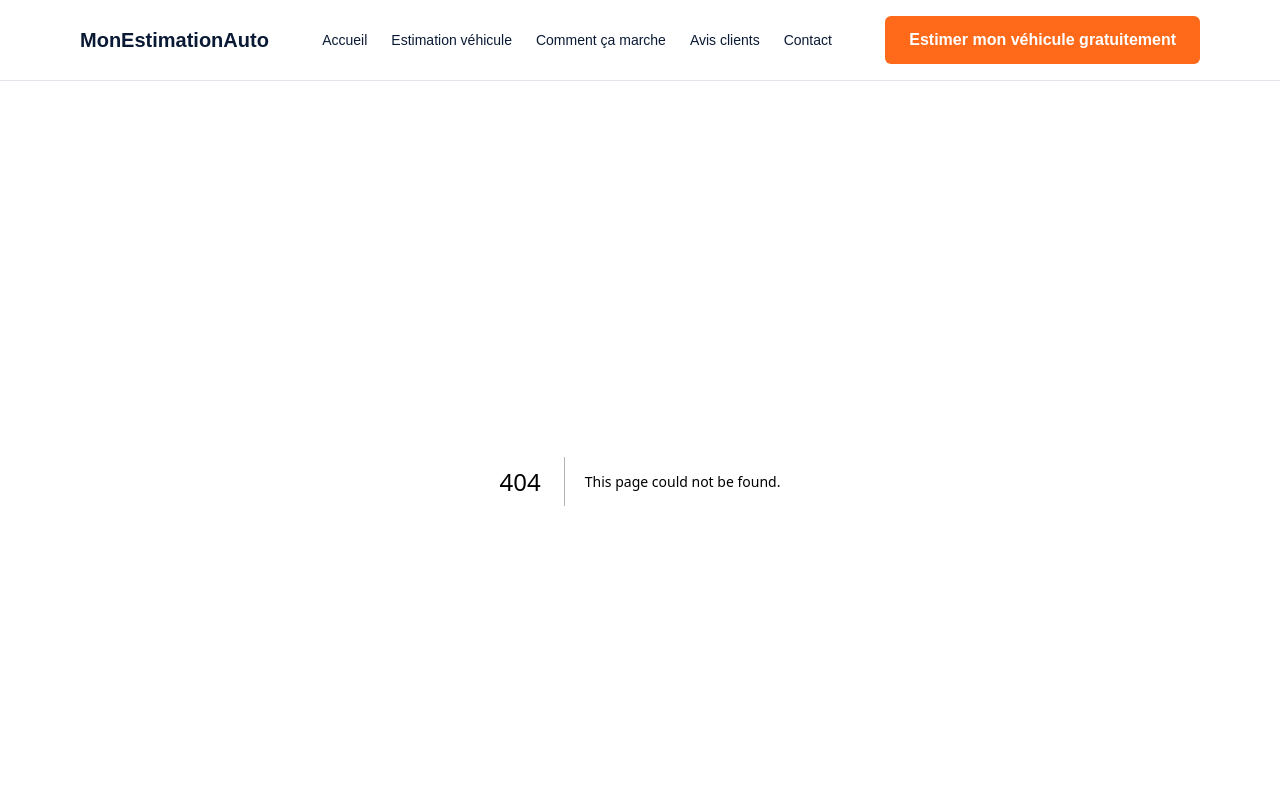
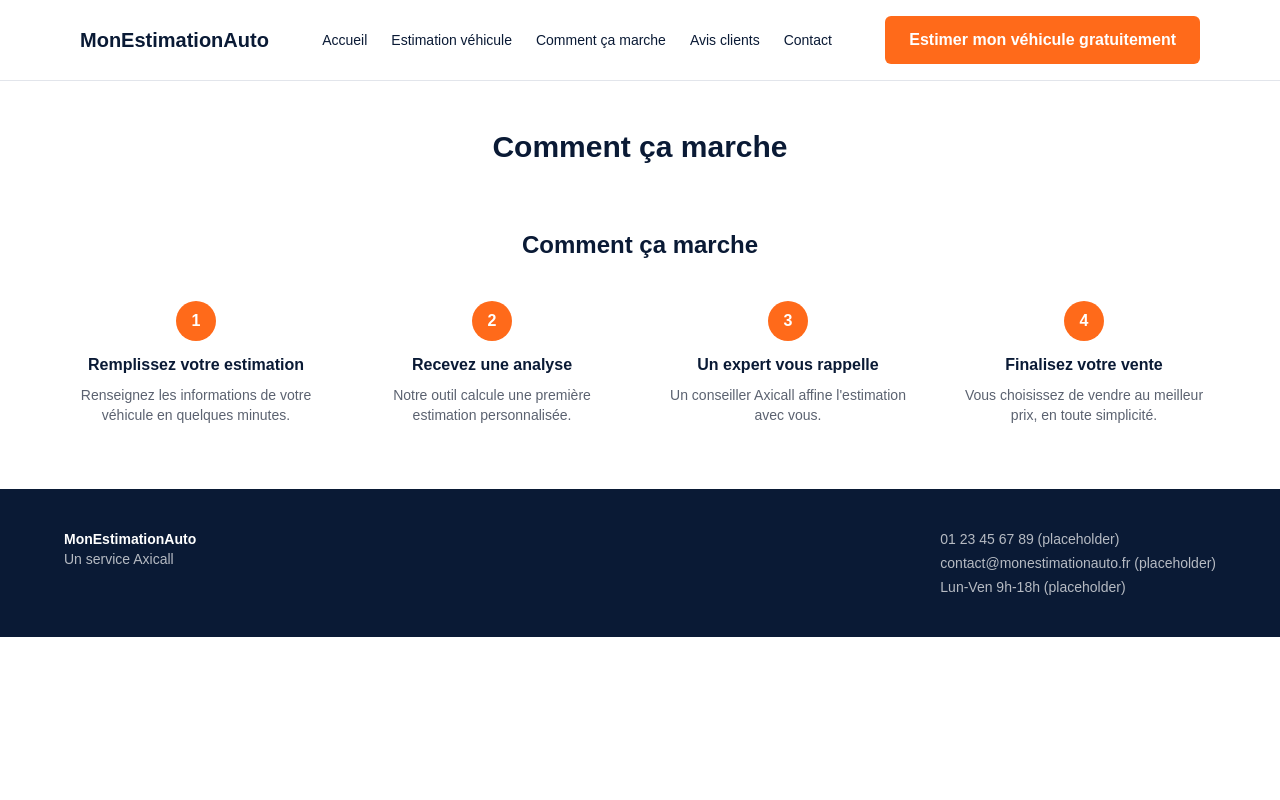
Before and after one commit to XxSpeedTouchxX/AXICALL, a Next.js app: page /comment-ca-marche in a window 1280 px wide. Before the commit this address had no page. Shown: the top 800 px of the page. Built offline with nearby package versions, Linux system fonts and the light colour scheme.

Commit message:
Add How It Works, Testimonials, FAQ sections and pages

```diff
--- /dev/null
+++ b/app/avis-clients/page.tsx
@@ -0,0 +1,16 @@
+import type { Metadata } from "next";
+import { Testimonials } from "@/components/sections/Testimonials";
+
+export const metadata: Metadata = {
+  title: "Avis clients | MonEstimationAuto",
+  description: "Découvrez les témoignages de nos clients ayant estimé et vendu leur véhicule.",
+};
+
+export default function AvisClientsPage() {
+  return (
+    <main>
+      <h1 className="pt-12 text-center text-3xl font-bold text-[var(--color-navy)]">Avis clients</h1>
+      <Testimonials />
+    </main>
+  );
+}
--- /dev/null
+++ b/app/comment-ca-marche/page.tsx
@@ -0,0 +1,18 @@
+import type { Metadata } from "next";
+import { HowItWorks } from "@/components/sections/HowItWorks";
+
+export const metadata: Metadata = {
+  title: "Comment ça marche | MonEstimationAuto",
+  description: "Découvrez les 4 étapes pour estimer et vendre votre véhicule rapidement.",
+};
+
+export default function CommentCaMarchePage() {
+  return (
+    <main>
+      <h1 className="pt-12 text-center text-3xl font-bold text-[var(--color-navy)]">
+        Comment ça marche
+      </h1>
+      <HowItWorks />
+    </main>
+  );
+}
--- /dev/null
+++ b/app/faq/page.tsx
@@ -0,0 +1,18 @@
+import type { Metadata } from "next";
+import { FAQAccordion } from "@/components/sections/FAQAccordion";
+
+export const metadata: Metadata = {
+  title: "FAQ | MonEstimationAuto",
+  description: "Toutes les réponses à vos questions sur l'estimation et la vente de votre véhicule.",
+};
+
+export default function FAQPage() {
+  return (
+    <main className="px-4 py-12">
+      <h1 className="mb-10 text-center text-3xl font-bold text-[var(--color-navy)]">
+        Questions fréquentes
+      </h1>
+      <FAQAccordion />
+    </main>
+  );
+}
--- /dev/null
+++ b/components/sections/FAQAccordion.tsx
@@ -0,0 +1,32 @@
+"use client";
+
+import { useState } from "react";
+
+const FAQS = [
+  { q: "L'estimation est-elle gratuite ?", a: "Oui, l'estimation est 100% gratuite et sans engagement." },
+  { q: "Dois-je vendre mon véhicule ?", a: "Non, l'estimation ne vous engage à rien. Vous restez libre de vendre ou non." },
+  { q: "Combien de temps faut-il pour avoir une réponse ?", a: "Un expert vous recontacte généralement sous 24h ouvrées." },
+  { q: "Quels véhicules acceptez-vous ?", a: "Tous types de véhicules d'occasion, essence, diesel, hybride ou électrique." },
+];
+
+export function FAQAccordion() {
+  const [openIndex, setOpenIndex] = useState<number | null>(null);
+
+  return (
+    <div className="mx-auto flex max-w-3xl flex-col gap-3">
+      {FAQS.map((faq, i) => (
+        <div key={faq.q} className="rounded-lg border border-[var(--color-gray-200)]">
+          <button
+            onClick={() => setOpenIndex(openIndex === i ? null : i)}
+            className="w-full px-5 py-4 text-left font-medium text-[var(--color-navy)]"
+          >
+            {faq.q}
+          </button>
+          {openIndex === i && (
+            <p className="px-5 pb-4 text-[var(--color-gray-600)]">{faq.a}</p>
+          )}
+        </div>
+      ))}
+    </div>
+  );
+}
--- /dev/null
+++ b/components/sections/HowItWorks.tsx
@@ -0,0 +1,28 @@
+const STEPS = [
+  { title: "Remplissez votre estimation", desc: "Renseignez les informations de votre véhicule en quelques minutes." },
+  { title: "Recevez une analyse", desc: "Notre outil calcule une première estimation personnalisée." },
+  { title: "Un expert vous rappelle", desc: "Un conseiller Axicall affine l'estimation avec vous." },
+  { title: "Finalisez votre vente", desc: "Vous choisissez de vendre au meilleur prix, en toute simplicité." },
+];
+
+export function HowItWorks({ preview = false }: { preview?: boolean }) {
+  const steps = preview ? STEPS.slice(0, 4) : STEPS;
+  return (
+    <section className="px-4 py-16">
+      <h2 className="mb-10 text-center text-2xl font-bold text-[var(--color-navy)]">
+        Comment ça marche
+      </h2>
+      <div className="mx-auto grid max-w-6xl gap-8 sm:grid-cols-2 lg:grid-cols-4">
+        {steps.map((s, i) => (
+          <div key={s.title} className="text-center">
+            <div className="mx-auto mb-3 flex h-10 w-10 items-center justify-center rounded-full bg-[var(--color-orange)] font-bold text-white">
+              {i + 1}
+            </div>
+            <h3 className="mb-2 font-semibold text-[var(--color-navy)]">{s.title}</h3>
+            <p className="text-sm text-[var(--color-gray-600)]">{s.desc}</p>
+          </div>
+        ))}
+      </div>
+    </section>
+  );
+}
--- /dev/null
+++ b/components/sections/Testimonials.tsx
@@ -0,0 +1,24 @@
+const TESTIMONIALS = [
+  { name: "Sophie L.", city: "Nantes", text: "Estimation reçue en 2 minutes et rappelée le jour même. Vente conclue en une semaine." },
+  { name: "Karim B.", city: "Toulouse", text: "Process simple, pas de mauvaise surprise sur le prix annoncé." },
+  { name: "Amélie R.", city: "Lille", text: "J'ai comparé plusieurs offres, celle-ci était la plus rapide et la plus claire." },
+];
+
+export function Testimonials({ preview = false }: { preview?: boolean }) {
+  const items = preview ? TESTIMONIALS.slice(0, 2) : TESTIMONIALS;
+  return (
+    <section className="bg-white px-4 py-16">
+      <h2 className="mb-10 text-center text-2xl font-bold text-[var(--color-navy)]">Avis clients</h2>
+      <div className="mx-auto grid max-w-6xl gap-6 sm:grid-cols-2 lg:grid-cols-3">
+        {items.map((t) => (
+          <blockquote key={t.name} className="rounded-lg border border-[var(--color-gray-200)] p-6">
+            <p className="mb-4 text-[var(--color-gray-600)]">&ldquo;{t.text}&rdquo;</p>
+            <footer className="text-sm font-semibold text-[var(--color-navy)]">
+              {t.name} — {t.city}
+            </footer>
+          </blockquote>
+        ))}
+      </div>
+    </section>
+  );
+}
```
Also changed, not shown: 1 other file (tests, documents, lock files or other folders).
